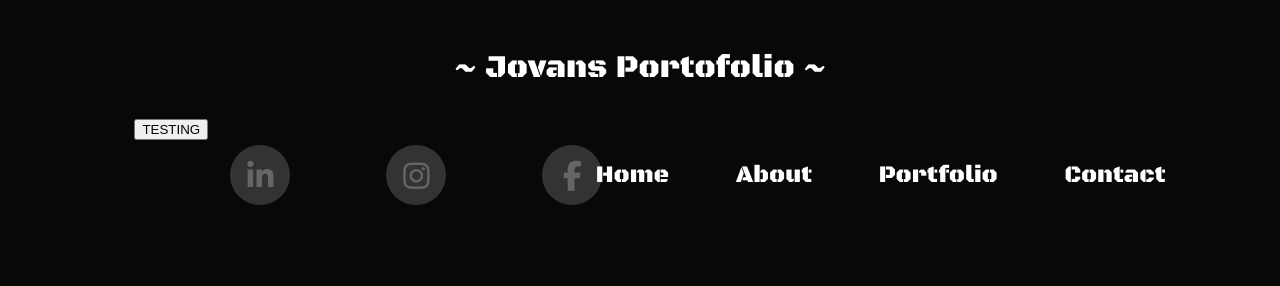
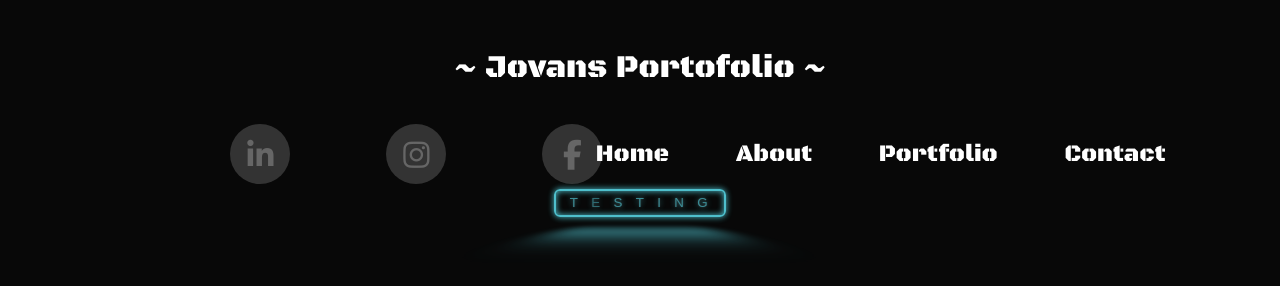
Before and after one commit to Wolfcode16/Portfolio_Creation, a plain HTML site: page Portfolio_Website/index.html in a window 1280 px wide. Drawn offline with Linux system fonts and the light colour scheme.

Commit message:
Updated Flickering Button

```diff
--- /dev/null
+++ b/Portfolio_Website/GlowingText.css
@@ -0,0 +1,126 @@
+Test{
+    display: flex;
+    align-items: center;
+    justify-content: center;
+}
+
+:root {
+    --glow-color: hwb(186 38% 0%);
+}
+
+.glowing-button {
+    position: relative;
+    color: var(--glow-color);
+    cursor: pointer;
+    padding: 0.35em 1em;
+    border: 0.15em solid var(--glow-color);
+    border-radius: 0.45em;
+    background: none;
+    perspective: 2em;
+    letter-spacing: 1em;
+    box-shadow: inset 0px 0px 0.5em 0px var(--glow-color),
+    0px 0px 0.5em 0px var(--glow-color);
+    animation: border-flicker 2s linear infinite;
+}
+
+.glowing-text {
+    float: left;
+    margin-right: -0.8em;
+    text-shadow:
+    0 0 0.125em #ffffff4d,
+    0 0 0.45em var(--glow-color);
+    animation: text-flicker 3s linear infinite;
+}
+
+.faulty-letter {
+    opacity: 0.5;
+    animation: faulty-flicker 2s linear infinite;
+}
+
+.glowing-button::before {
+    content: "";
+    position: absolute;
+    background: var(--glow-color);
+    top: 0;
+    bottom: 0;
+    left: 0;
+    right: 0;
+    opacity: 0.7;
+    filter: blur(1em);
+    transform: translateY(120%) rotateX(95deg) scale(1, 0.35); /* transforms the shadow glow */
+}
+
+.glowing-button::after {
+    content: "";
+    position: absolute;
+    background-color: var(--glow-color);
+    top: 0;
+    bottom: 0;
+    left: 0;
+    right: 0;
+    opacity: 0;
+    z-index: -1;
+    box-shadow: 0 0 2em 0.2em var(--glow-color);
+    transition: opacity 100ms linear;
+}
+
+.glowing-button:hover {
+    color: rgba(0, 0, 0, 0.8);
+    text-shadow: none;
+    animation: none;
+}
+
+.glowing-button:hover .glowing-text{
+    animation: none;
+}
+
+.glowing-button:hover .faulty-letter {
+    animation: none;
+    text-shadow: none;
+    opacity: 1;
+}
+
+.glowing-button:hover:before {
+    filter: blur(1.5em);
+    opacity: 1;
+}
+
+.glowing-button:hover:after {
+    opacity: 1;
+}
+
+@keyframes faulty-flicker {
+    0%{opacity: 0.1;}
+    2%{opacity: 0.1;}
+    4%{opacity: 0.5;}
+    19%{opacity: 0.5;}
+    21%{opacity: 0.1;}
+    23%{opacity: 1;}
+    80%{opacity: 0.5;}
+    83%{opacity: 0.4;}
+    87%{opacity: 1;}
+}
+
+@keyframes text-flicker {
+    0%{opacity: 0.1;}
+    2%{opacity: 1;}
+    8%{opacity: 0.1;}
+    9%{opacity: 1;}
+    12%{opacity: 0.1;}
+    20%{opacity: 1;}
+    25%{opacity: 0.3;}
+    30%{opacity: 1;}
+    70%{opacity: 0.7;}
+    72%{opacity: 0.2;}
+    77%{opacity: 0.9;}
+    100%{opacity: 0.9;}
+}
+
+@keyframes border-flicker {
+    0%{opacity: 0.1;}
+    2%{opacity: 1;}
+    4%{opacity: 0.1;}
+    8%{opacity: 1;}
+    70%{opacity: 0.7;}
+    100%{opacity: 1;}
+}
--- a/Portfolio_Website/index.html
+++ b/Portfolio_Website/index.html
@@ -6,6 +6,7 @@
 
     <title>Personal Portfolio Website</title>
     <link rel="stylesheet" href="style.css">
+    <link rel="stylesheet" href="GlowingText.css">
 
     <!-- Minecraft Font -->
     <!-- <link rel="stylesheet"
@@ -25,11 +26,6 @@
             <title>
                 ~ Jovans Portofolio ~
             </title>
-
-            <button class = "glowing-button">
-                <span class = "glowing-text">T<span
-                    class = "faulty-letter">E</span>STING
-            </button>
 
             <nav>
                 <!-- Social Media Icon -->
@@ -59,7 +55,15 @@
                         <li><a href="#">Contact</a></li>
                     </ul>
                 </div>
+
             </nav>
+
+            <Test>
+                <button class = "glowing-button">
+                    <span class = "glowing-text">T<span class = "faulty-letter">E</span>STING
+                </button>
+            </Test>
+
         </div>
     </div>
 </body>
--- a/Portfolio_Website/style.css
+++ b/Portfolio_Website/style.css
@@ -32,12 +32,13 @@ title{
     padding: 3%;
 }
 
-.glowing-button{
-    display:flex;
+/* ----- Navigation Bar --> Social Media Icon ----- */
+
+Test{
+    display: flex;
+    align-items: center;
     justify-content: center;
 }
-
-/* ----- Navigation Bar --> Social Media Icon ----- */
 
 /* Width of box determins how spread out icons are */
 .SocialContact ul{
```
